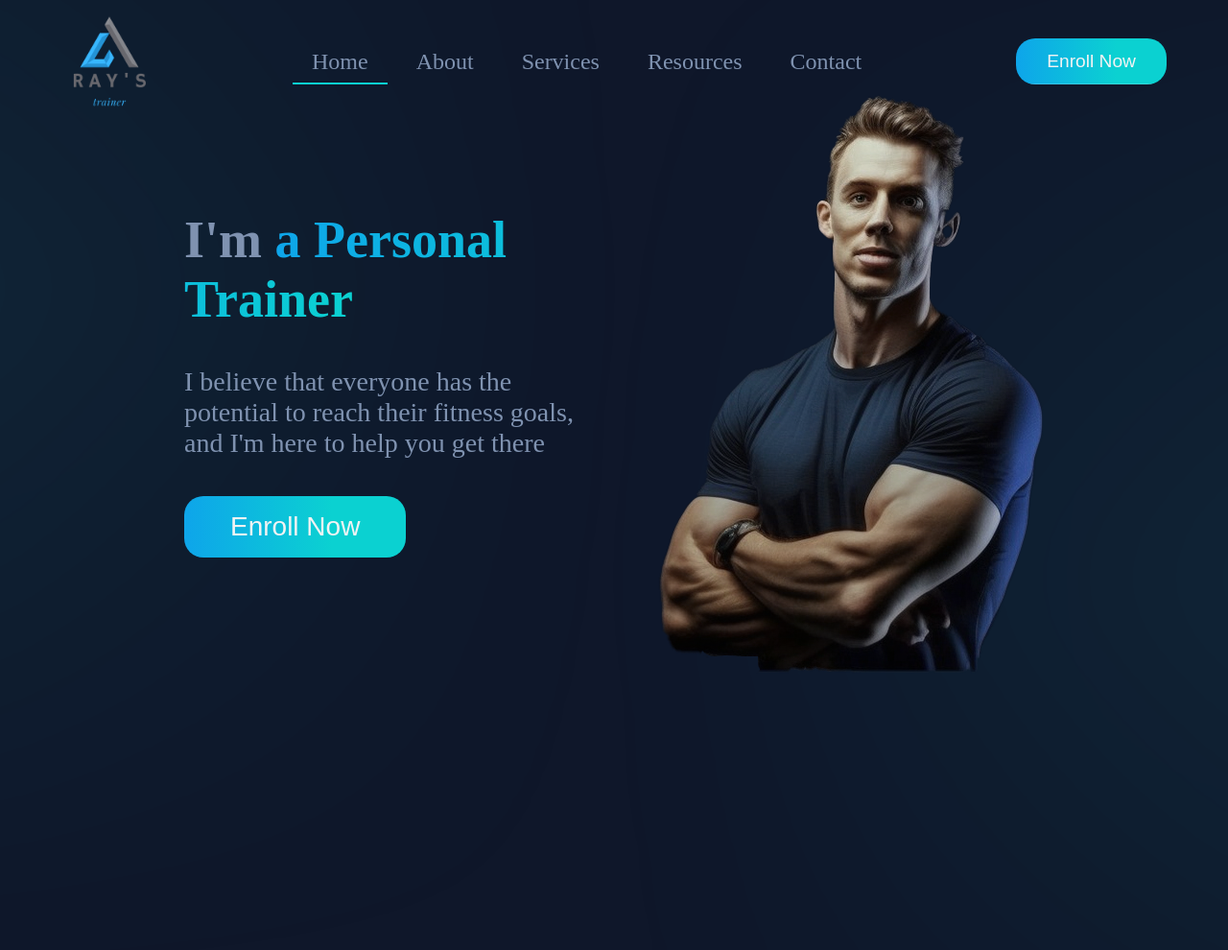
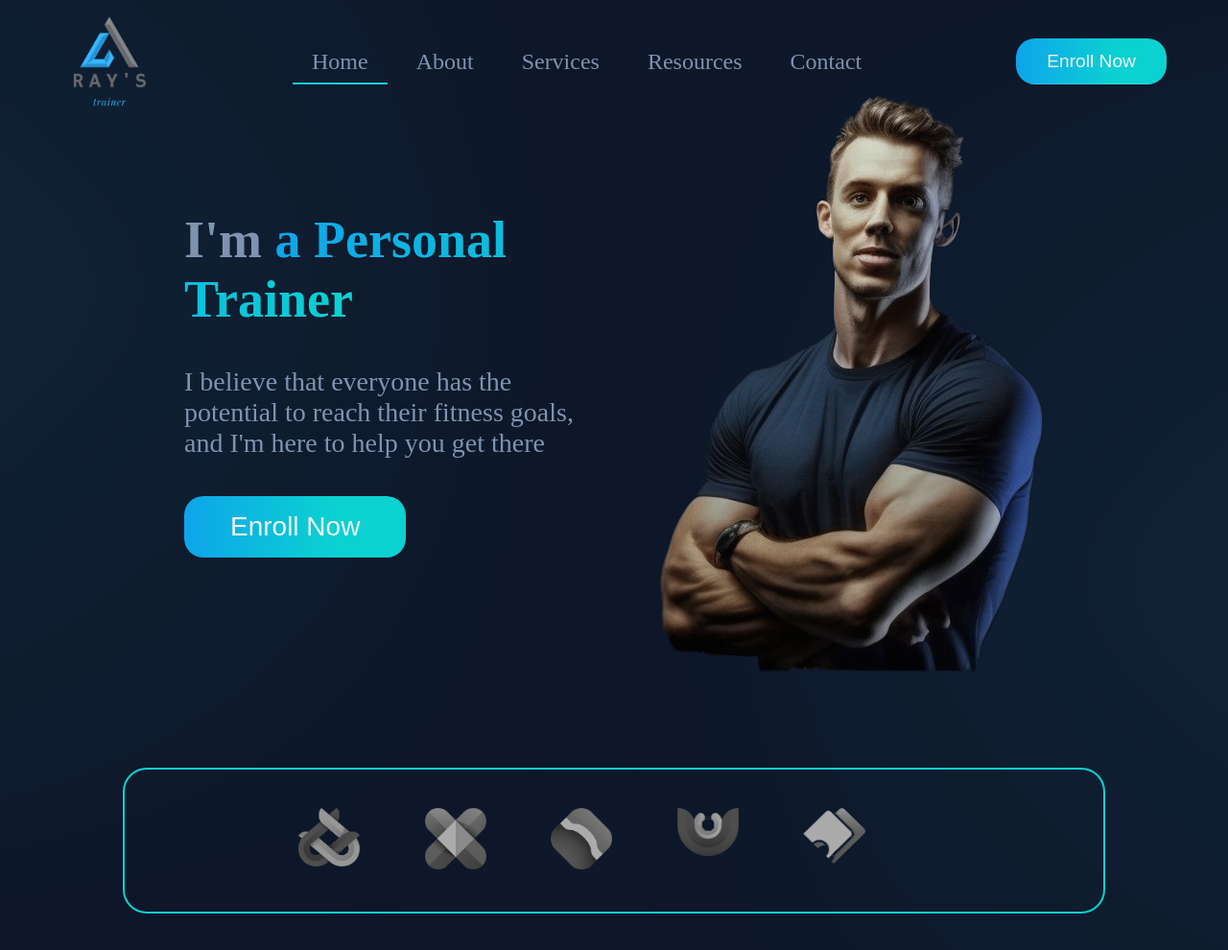
Before and after one commit to ZiadRefaey/Ray-s-Trainer, a plain HTML site: page index.html in a window 1280 px wide. Shown: the top 990 px of the page at 96% size. Drawn offline with Linux system fonts and the light colour scheme.

Commit message:
brands section

```diff
--- a/index.html
+++ b/index.html
@@ -78,6 +78,25 @@
         </div>
       </div>
     </header>
+    <section class="brand__logos">
+      <div class="brand__logos--container">
+        <div class="brand__logos--item logo-1">
+          <img src="/assets/Logos/Logo 1.png" />
+        </div>
+        <div class="brand__logos--item logo-2">
+          <img src="/assets/Logos/Logo 5.png" />
+        </div>
+        <div class="brand__logos--item logo-3">
+          <img src="/assets/Logos/Logo 7.png" />
+        </div>
+        <div class="brand__logos--item logo-4">
+          <img src="/assets/Logos/Logo 2.png" />
+        </div>
+        <div class="brand__logos--item logo-5">
+          <img src="/assets/Logos/Logo 4.png" />
+        </div>
+      </div>
+    </section>
     <script src="scripts/script.js"></script>
   </body>
 </html>
--- a/styles/style.css
+++ b/styles/style.css
@@ -27,6 +27,8 @@
 }
 .navbar--border {
   border-bottom: #030e29 1px solid;
+  background-color: var(--main);
+  z-index: 20;
 }
 .navbar--hidden {
   transform: translateY(-100%);
@@ -291,3 +293,31 @@
   padding: 1rem 3rem;
   font-size: 1.75rem;
 }
+.brand__logos {
+  border: var(--comp) 2px solid;
+  border-radius: 25px;
+  padding: 40px;
+  width: 80%;
+  margin: auto;
+}
+.brand__logos--container {
+  height: 80%;
+  width: 70%;
+  margin: auto;
+  display: grid;
+  grid-template-columns: repeat(5, 1fr);
+}
+.brand__logos--item {
+  height: 75%;
+  width: 65%;
+}
+.brand__logos--item img {
+  width: 75%;
+  height: auto;
+  object-fit: cover;
+  filter: grayscale(1);
+  transition: 0.7s all;
+}
+.brand__logos--item img:hover {
+  filter: grayscale(0);
+}
```
